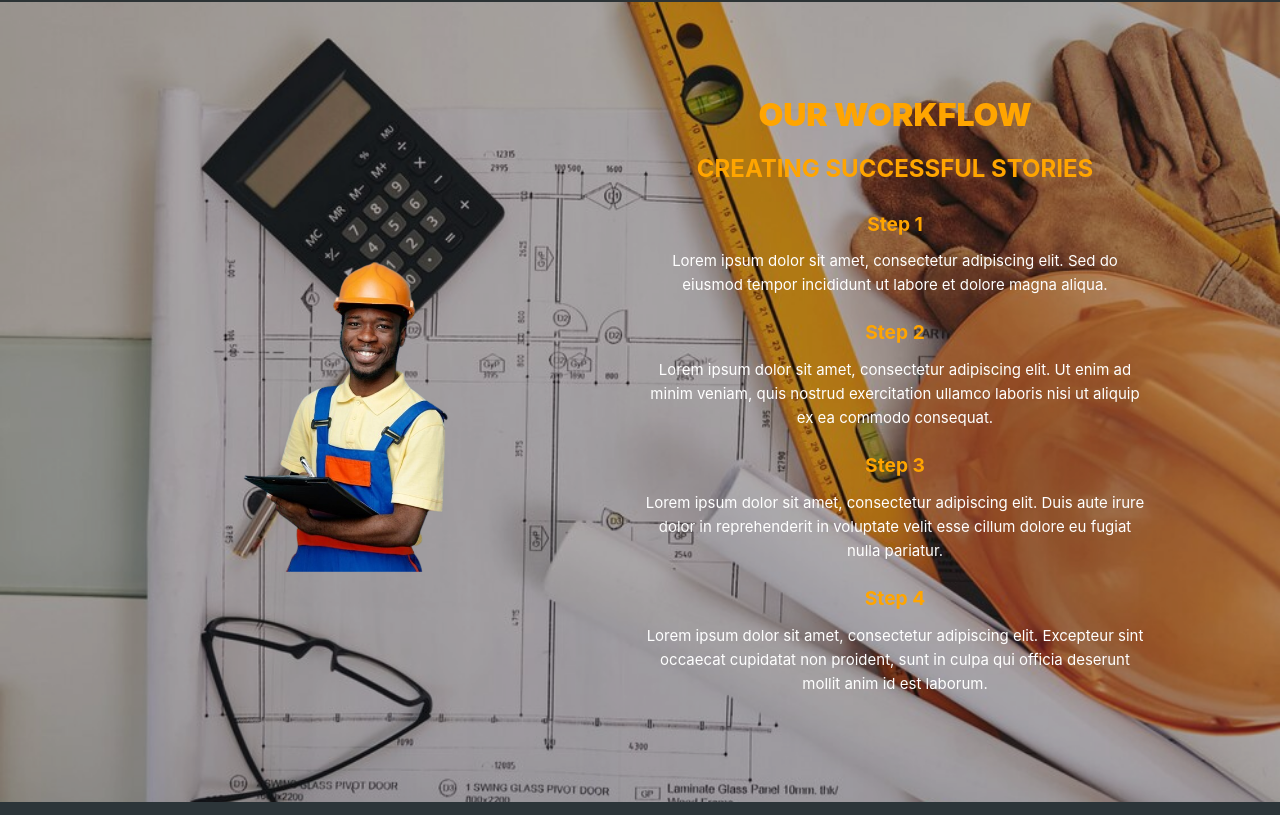
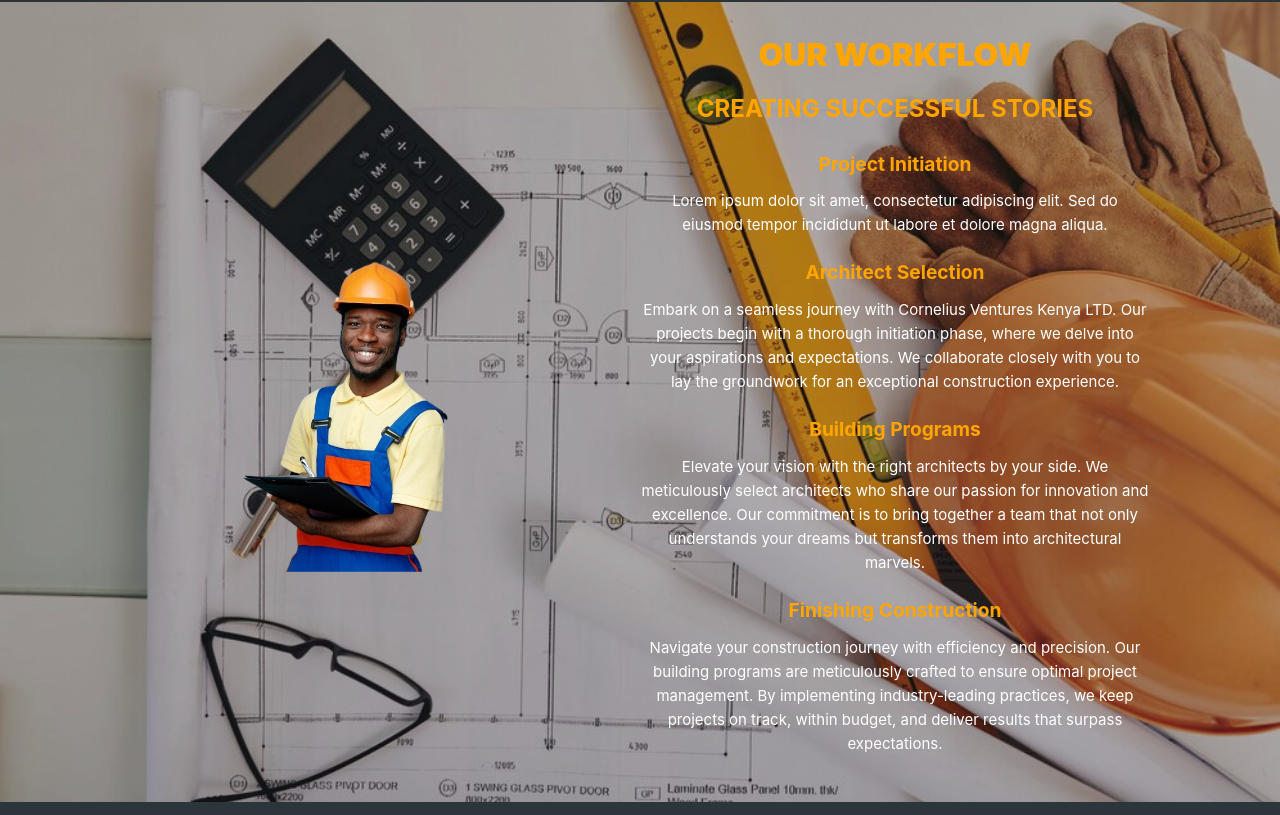
Before and after one commit to godyracks/corneliusventures.co.ke, a Vue app in the folder client/cvkltd/: page / in a window 1280 px wide. Shown: the part 1585-2400 px from the top of the page. Built offline with nearby package versions, Linux system fonts and the light colour scheme; no server answers.

Commit message:
workflow headers

```diff
--- a/client/cvkltd/src/components/WorkFlow.vue
+++ b/client/cvkltd/src/components/WorkFlow.vue
@@ -10,20 +10,20 @@
         <h3 class="subheader">CREATING SUCCESSFUL STORIES</h3>
         <div class="steps">
           <div class="step">
-            <h4 class="step-header">Step 1</h4>
+            <h4 class="step-header">Project Initiation</h4>
             <p>Lorem ipsum dolor sit amet, consectetur adipiscing elit. Sed do eiusmod tempor incididunt ut labore et dolore magna aliqua.</p>
           </div>
           <div class="step">
-            <h4 class="step-header">Step 2</h4>
-            <p>Lorem ipsum dolor sit amet, consectetur adipiscing elit. Ut enim ad minim veniam, quis nostrud exercitation ullamco laboris nisi ut aliquip ex ea commodo consequat.</p>
+            <h4 class="step-header">Architect Selection</h4>
+            <p>Embark on a seamless journey with Cornelius Ventures Kenya LTD. Our projects begin with a thorough initiation phase, where we delve into your aspirations and expectations. We collaborate closely with you to lay the groundwork for an exceptional construction experience. </p>
           </div>
           <div class="step">
-            <h4 class="step-header">Step 3</h4>
-            <p>Lorem ipsum dolor sit amet, consectetur adipiscing elit. Duis aute irure dolor in reprehenderit in voluptate velit esse cillum dolore eu fugiat nulla pariatur.</p>
+            <h4 class="step-header">Building Programs</h4>
+            <p>Elevate your vision with the right architects by your side. We meticulously select architects who share our passion for innovation and excellence. Our commitment is to bring together a team that not only understands your dreams but transforms them into architectural marvels.</p>
           </div>
           <div class="step">
-            <h4 class="step-header">Step 4</h4>
-            <p>Lorem ipsum dolor sit amet, consectetur adipiscing elit. Excepteur sint occaecat cupidatat non proident, sunt in culpa qui officia deserunt mollit anim id est laborum.</p>
+            <h4 class="step-header">Finishing Construction</h4>
+            <p>Navigate your construction journey with efficiency and precision. Our building programs are meticulously crafted to ensure optimal project management. By implementing industry-leading practices, we keep projects on track, within budget, and deliver results that surpass expectations.</p>
           </div>
         </div>
       </div>
```
